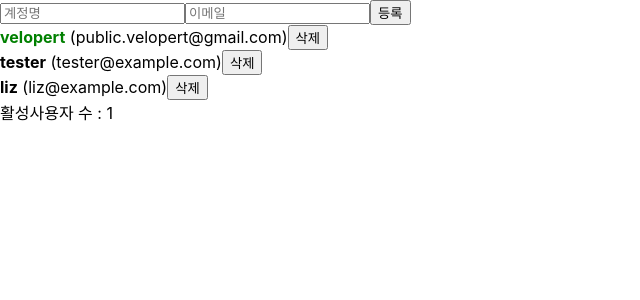
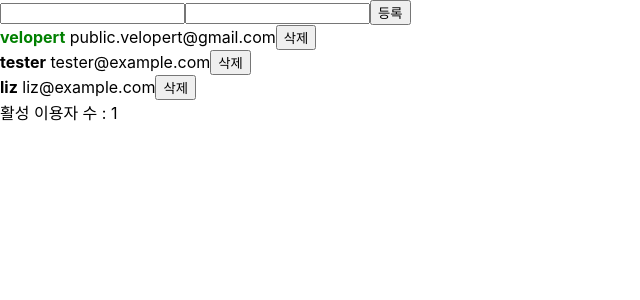
Before and after one commit to lineJeong/react-js-practice, a React (Create React App) app in the folder velopert-modern-react/: page / in a window 1280 px wide. Shown: the top 300 px of the page, without its empty margins (0-640 px from the left). Built offline with nearby package versions, Linux system fonts and the light colour scheme.

Commit message:
23. Immer - 복습 및 리팩토링

```diff
--- a/velopert-modern-react/src/immer/CreateUser.js
+++ b/velopert-modern-react/src/immer/CreateUser.js
@@ -1,46 +1,35 @@
-import React, { useRef, useContext } from "react";
+import { memo, useRef, useContext } from "react";
+import { CREATE_USER, UserDispatch } from "./Immer";
 import useInputs from "./hooks/useInputs";
-import { UserDispatch } from "./Immer";
 
-const CreateUser = () => {
-  const [{ username, email }, onChange, reset] = useInputs({
+function CreateUser() {
+  const [{ username, email }, onChange, onReset] = useInputs({
     username: "",
     email: "",
   });
-
   const nextId = useRef(4);
   const dispatch = useContext(UserDispatch);
 
   const onCreate = () => {
     dispatch({
-      type: "CREATE_USER",
+      type: CREATE_USER,
       user: {
         id: nextId.current,
         username,
         email,
       },
     });
-    reset();
     nextId.current += 1;
+    onReset();
   };
 
   return (
     <div>
-      <input
-        name="username"
-        placeholder="계정명"
-        onChange={onChange}
-        value={username}
-      />
-      <input
-        name="email"
-        placeholder="이메일"
-        onChange={onChange}
-        value={email}
-      />
+      <input name="username" value={username} onChange={onChange} />
+      <input name="email" value={email} onChange={onChange} />
       <button onClick={onCreate}>등록</button>
     </div>
   );
-};
+}
 
-export default React.memo(CreateUser);
+export default memo(CreateUser);
--- a/velopert-modern-react/src/immer/Immer.js
+++ b/velopert-modern-react/src/immer/Immer.js
@@ -1,12 +1,12 @@
-import React, { useReducer, useMemo } from "react";
-import UserList from "./UserList";
-import CreateUser from "./CreateUser";
+import { createContext, useMemo, useReducer } from "react";
 import produce from "immer";
 
-function countActiveUsers(users) {
-  console.log("활성 사용자 수를 세는중...");
+import CreateUser from "./CreateUser";
+import UserList from "./UserList";
+
+const countActiveUsers = (users) => {
   return users.filter((user) => user.active).length;
-}
+};
 
 const initialState = {
   users: [
@@ -31,18 +31,22 @@ const initialState = {
   ],
 };
 
-function reducer(state, action) {
+export const CREATE_USER = "CREATE_USER";
+export const TOGGLE_USER = "TOGGLE_USER";
+export const REMOVE_USER = "REMOVE_USER";
+
+const reducer = (state, action) => {
   switch (action.type) {
-    case "CREATE_USER":
+    case CREATE_USER:
       return produce(state, (draft) => {
         draft.users.push(action.user);
       });
-    case "TOGGLE_USER":
+    case TOGGLE_USER:
       return produce(state, (draft) => {
         const user = draft.users.find((user) => user.id === action.id);
         user.active = !user.active;
       });
-    case "REMOVE_USER":
+    case REMOVE_USER:
       return produce(state, (draft) => {
         const index = draft.users.findIndex((user) => user.id === action.id);
         draft.users.splice(index, 1);
@@ -50,21 +54,21 @@ function reducer(state, action) {
     default:
       return state;
   }
-}
+};
 
-export const UserDispatch = React.createContext(null);
+export const UserDispatch = createContext(null);
 
 function Immer() {
   const [state, dispatch] = useReducer(reducer, initialState);
-
   const { users } = state;
 
   const count = useMemo(() => countActiveUsers(users), [users]);
+
   return (
     <UserDispatch.Provider value={dispatch}>
       <CreateUser />
       <UserList users={users} />
-      <div>활성사용자 수 : {count}</div>
+      <div>활성 이용자 수 : {count}</div>
     </UserDispatch.Provider>
   );
 }
--- /dev/null
+++ b/velopert-modern-react/src/immer/User.js
@@ -0,0 +1,28 @@
+import { memo, useContext } from "react";
+import { REMOVE_USER, TOGGLE_USER, UserDispatch } from "./Immer";
+
+function User({ user }) {
+  const dispatch = useContext(UserDispatch);
+  const { id, username, email, active } = user;
+
+  const style = {
+    cursor: "pointer",
+    color: active ? "green" : "black",
+  };
+
+  const onToggle = () => dispatch({ type: TOGGLE_USER, id });
+  const onRemove = () => dispatch({ type: REMOVE_USER, id });
+
+  return (
+    <div>
+      <strong style={style} onClick={onToggle}>
+        {username}
+      </strong>
+      &nbsp;
+      <span>{email}</span>
+      <button onClick={onRemove}>삭제</button>
+    </div>
+  );
+}
+
+export default memo(User);
--- a/velopert-modern-react/src/immer/UserList.js
+++ b/velopert-modern-react/src/immer/UserList.js
@@ -1,43 +1,14 @@
-import React, { useContext } from "react";
-import { UserDispatch } from "./Immer";
-
-const User = React.memo(function User({ user }) {
-  const dispatch = useContext(UserDispatch);
-
-  return (
-    <div>
-      <b
-        style={{
-          cursor: "pointer",
-          color: user.active ? "green" : "black",
-        }}
-        onClick={() => {
-          dispatch({ type: "TOGGLE_USER", id: user.id });
-        }}
-      >
-        {user.username}
-      </b>
-      &nbsp;
-      <span>({user.email})</span>
-      <button
-        onClick={() => {
-          dispatch({ type: "REMOVE_USER", id: user.id });
-        }}
-      >
-        삭제
-      </button>
-    </div>
-  );
-});
+import { memo } from "react";
+import User from "./User";
 
 function UserList({ users }) {
   return (
     <div>
       {users.map((user) => (
-        <User user={user} key={user.id} />
+        <User key={user.id} user={user} />
       ))}
     </div>
   );
 }
 
-export default React.memo(UserList); // 두번째 파라미터를 지웠습니다
+export default memo(UserList);
--- a/velopert-modern-react/src/immer/hooks/useInputs.js
+++ b/velopert-modern-react/src/immer/hooks/useInputs.js
@@ -5,10 +5,12 @@ function useInputs(initialForm) {
 
   const onChange = useCallback((e) => {
     const { name, value } = e.target;
-    setForm((form) => ({ ...form, [name]: value }));
+    setForm((prev) => ({ ...prev, [name]: value }));
   }, []);
-  const reset = useCallback(() => setForm(initialForm), [initialForm]);
-  return [form, onChange, reset];
+
+  const onReset = useCallback(() => setForm(initialForm), [initialForm]);
+
+  return [form, onChange, onReset];
 }
 
 export default useInputs;
```
